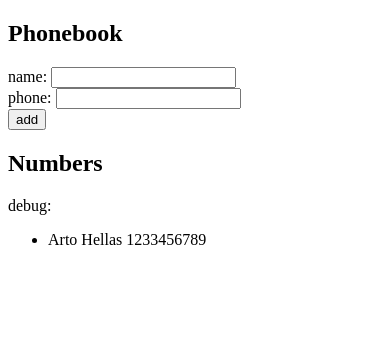
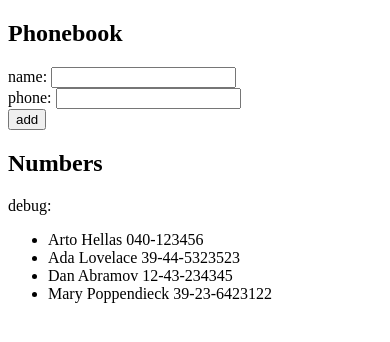
Before and after one commit to AliAlTaweel/part02, a React (Vite) app in the folder phonebook/: page / in a window 390 px wide. Shown: the top 342 px of the page. Built offline with nearby package versions, Linux system fonts and the light colour scheme.

Commit message:
name and phone added

```diff
--- a/phonebook/src/App.jsx
+++ b/phonebook/src/App.jsx
@@ -3,7 +3,12 @@
 const App = () => {
   const [newName, setNewName] = useState("");
   const [newNum, setNewNum] = useState("");
-  const [persons, setPersons] = useState([{ name: "Arto Hellas",phoneNum: "1233456789" }]);
+  const [persons, setPersons] = useState([
+    { name: "Arto Hellas", number: "040-123456", id: 1 },
+    { name: "Ada Lovelace", number: "39-44-5323523", id: 2 },
+    { name: "Dan Abramov", number: "12-43-234345", id: 3 },
+    { name: "Mary Poppendieck", number: "39-23-6423122", id: 4 },
+  ]);
 
   const inputChange = (event) => {
     setNewName(event.target.value);
@@ -15,7 +20,7 @@
     event.preventDefault();
     const newPerson = {
       name: newName,
-      phoneNum: newNum,
+      number: newNum,
     };
 
     if (persons.some((person) => person.name === newName)) {
@@ -47,7 +52,9 @@
       <div>debug: {newName}</div>
       <ul>
         {persons.map((person) => (
-          <li key={person.name}>{person.name}   {person.phoneNum}</li>
+          <li key={person.name}>
+            {person.name} {person.number}
+          </li>
         ))}
       </ul>
     </div>
```
